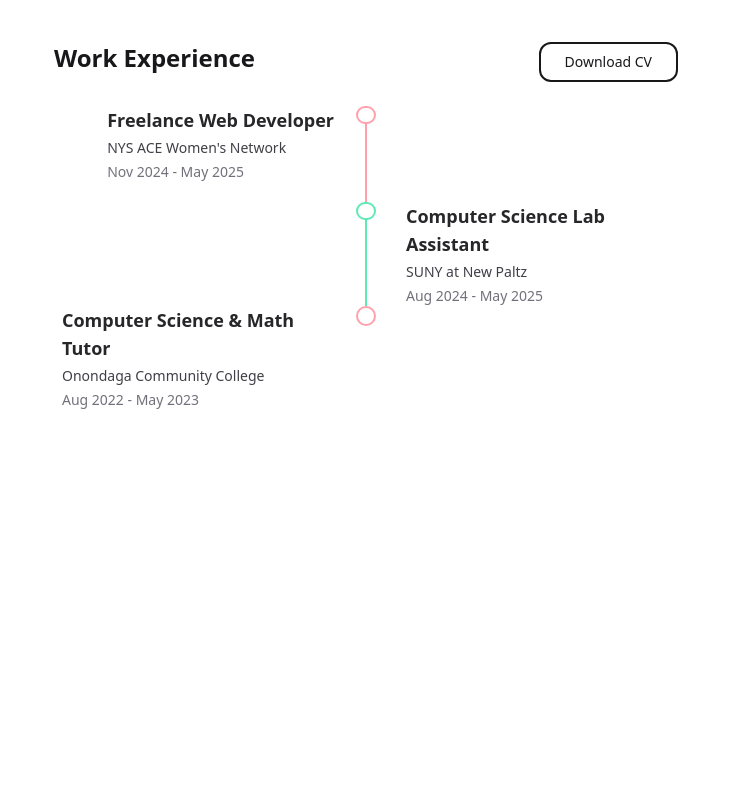
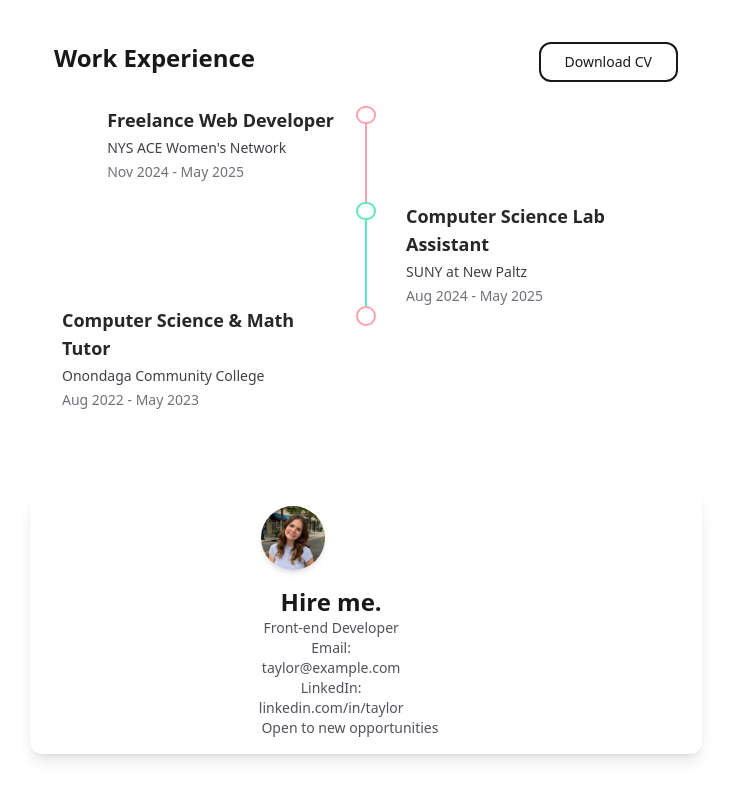
Before and after one commit to taylorpitman/taylorpitman.github.io, a React (Vite) app in the folder portfolio/: page / in a window 1280 px wide. Shown: the part 1552-2352 px from the top of the page, without its empty margins (274-1005 px from the left). Before the commit the page ends 2042 px from the top, so only its background shows below. Built offline with nearby package versions, Linux system fonts and the light colour scheme.

Commit message:
Card Set up

```diff
--- a/portfolio/src/App.jsx
+++ b/portfolio/src/App.jsx
@@ -4,6 +4,7 @@ import NavBar from './components/NavBar/navbar.jsx'
 import About from './components/about.jsx'
 import Projects from './components/Projects/projects.jsx'
 import Experience from './components/Experience/experience.jsx'
+import ContactCard from './components/Contact/contactCard.jsx'
 function App() {
 
   return (
@@ -13,6 +14,7 @@ function App() {
       <About />
       <Projects />
       <Experience />
+      <ContactCard />
     </div>
   )
 }
--- /dev/null
+++ b/portfolio/src/components/Contact/contactCard.jsx
@@ -0,0 +1,35 @@
+import headshot from '../../assets/headshots/headshot.jpg';
+
+
+const ContactCard = () => {
+
+    return (
+        <div className='max-w-2xl mt-20 mb-20 w-full mx-auto items-center justify-center flex px-8 md:px-6 gap-6 rounded-xl shadow-lg bg-white text-zinc-900'>
+            <div className='flex-col p-4'>
+                {/*Profile Picture */}
+                <div>
+                    <img src={headshot} alt="Profile" className="w-16 rounded-full shadow-md" />
+                </div>
+
+                {/*Title & Contact tagline */}
+                <div className='flex flex-col items-center w-2/3 mt-4 text-center'>
+                    <h2 className='text-2xl font-bold'>Hire me.</h2>
+                    <p className='text-sm text-zinc-600'>Front-end Developer</p>
+                    <div>
+                        <p className='text-sm text-zinc-600'>Email: taylor@example.com</p>
+                        <p className='text-sm text-zinc-600'>LinkedIn: linkedin.com/in/taylor</p>
+                    </div>
+                </div>
+
+                {/*open to opportunities */}
+                <div className='text-sm text-zinc-600'>
+                    <p>Open to new opportunities</p>
+                </div>
+            </div>
+        </div>
+
+    )
+
+}
+
+export default ContactCard;
```
